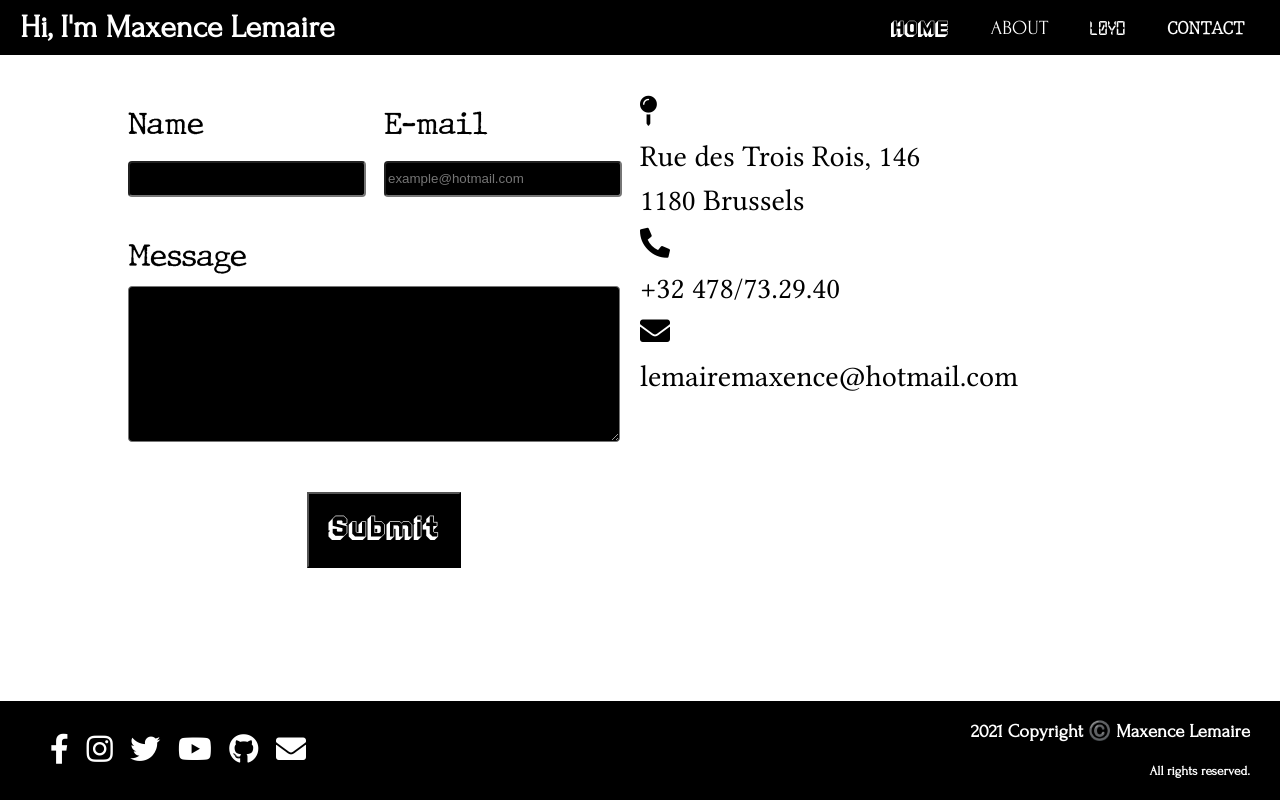
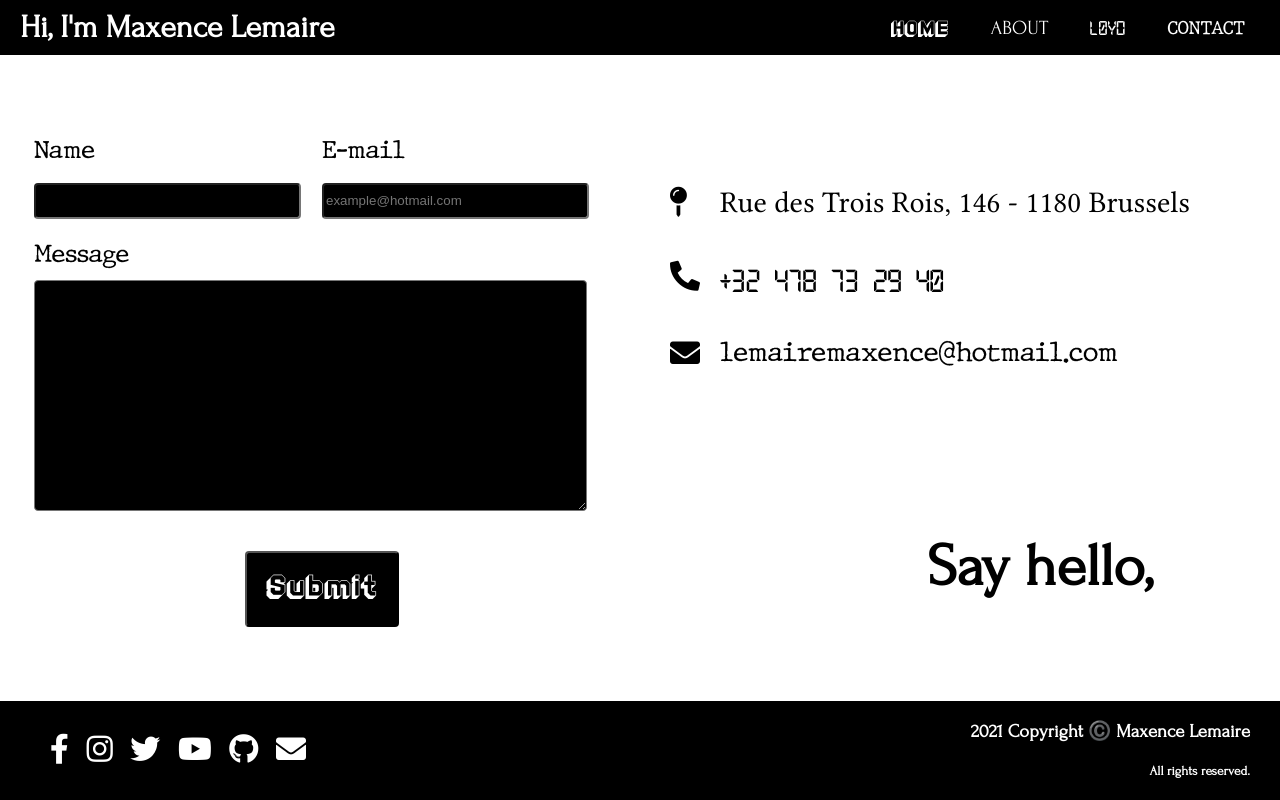
Before and after one commit to Maxlewa/react-portfolio-16, a React (Create React App) app: page /contact in a window 1280 px wide. Built offline with nearby package versions, Linux system fonts and the light colour scheme.

Commit message:
contact ok

```diff
--- a/src/components/ContactComponent.js
+++ b/src/components/ContactComponent.js
@@ -1,9 +1,13 @@
 import React from 'react'
+import Fade from 'react-reveal/Fade';
 
 export default function ContactComponent() {
     return (
         <div id="sectionContact">
+            <Fade right><h1>Say hello,</h1></Fade>
+            <div id="twoDivs">
                 {/* LEFT */}
+                <Fade>
                 <div id="divContactLeft">
                     <div id="divNameMail">
                         <div className="nameMail">
@@ -17,29 +21,30 @@ export default function ContactComponent() {
                     </div>
                     <div id="divMessage">
                         <p>Message</p>
-                    <textarea name="" id="" cols="30" rows="10"></textarea>
+                        <textarea name="" id="" cols="30" rows="15"></textarea>
                     </div>
                     <div id="divSubmit">
                         <button id="buttonSubmit">Submit</button>
                     </div>
                 </div>
+                </Fade>
                 {/* RIGHT */}
+                <Fade>
                 <div id="divContactRight">
-                <div id="contactAdress">
+                    <div className="contactPart">
                         <i class="fas fa-map-pin"></i>
-                    <div>
-                        <p>Rue des Trois Rois, 146</p>
-                        <p>1180 Brussels</p>
+                        <p id="pAdress">Rue des Trois Rois, 146 - 1180 Brussels</p>
+                    </div>
+                    <div className="contactPart">
+                        <i class="fas fa-phone-alt"></i>
+                        <p>+32 478 73 29 40</p>
+                    </div>
+                    <div className="contactPart">
+                        <i class="fas fa-envelope"></i>
+                        <p id="pMail">lemairemaxence@hotmail.com</p>
                     </div>
                 </div>
-                <div id="contactPhone">
-                    <i class="fas fa-phone-alt"></i>
-                    <p>+32 478/73.29.40</p>
-                </div>
-                <div id="contactMail">
-                    <i class="fas fa-envelope"></i>
-                    <p>lemairemaxence@hotmail.com</p>
-                </div>
+                </Fade>
             </div>
         </div>
     )
--- a/src/sass/components/_contactcomponent.sass
+++ b/src/sass/components/_contactcomponent.sass
@@ -1,42 +1,77 @@
 #sectionContact
-    display: flex
-    justify-content: center
-    font-size: 30px
-    margin-top: 40px
-    #divContactLeft
-        font-family: typewriter-regular
-        width: 40%
-        #divNameMail
-            display: flex
-            margin-bottom: 40px
-            .nameMail
-                width: 50%
-                input
-                    width: 90%
-        #divMessage
-            textarea
-                width: 95%
-                background-color: black
-                color: white
-                border-radius: 4px
-        #divSubmit
-            margin-top: 40px
-            text-align: center
-            button
-                color: white
-                background-color: black
-                font-family: unbutton
-                font-size: 30px
-                padding: 10px 20px 20px 20px
-                transition: 0.1s ease
-            button:hover
-                outline: 2px solid black
-                background-color: white
-                color: black
-                transition: 0.1s ease
-    #divContactRight
-        width: 40%
-        font-family: libertiner
+    margin-top: 70px
+    h1
+        font-family: forum
+        font-size: 60px
+        position: fixed
+        right: 10%
+        bottom: 20%
+    #twoDivs
+        display: flex
+        justify-content: center
+        font-size: 30px
+        #divContactLeft
+            font-family: typewriter-regular
+            width: 45%
+            #divNameMail
+                display: flex
+                margin-bottom: 20px
+                .nameMail
+                    width: 50%
+                    p
+                        font-size: 24px
+                    input
+                        width: 90%
+            #divMessage
+                p
+                    font-size: 24px
+                textarea
+                    width: 95%
+                    background-color: black
+                    color: white
+                    border-radius: 4px
+            #divSubmit
+                margin-top: 30px
+                text-align: center
+                button
+                    color: white
+                    background-color: black
+                    font-family: unbutton
+                    font-size: 30px
+                    padding: 10px 20px 20px 20px
+                    transition: 0.1s ease
+                    border-radius: 4px
+                button:hover
+                    // outline: 2px solid black
+                    // border-radius: 4px
+                    box-shadow: 0 0 4px #000000
+                    background-color: white
+                    color: black
+                    transition: 0.1s ease
+        #divContactRight
+            width: 45%
+            font-family: libertiner
+            margin-left: 30px
+            padding-left: 30px
+            margin-top: 50px
+            .contactPart
+                display: flex
+                margin-bottom: 20px
+                p
+                    margin-left: 20px
+                i
+                    margin-top: 12px
+                #pAdress
+                    margin-left: 33px
+                #pMail
+                    font-size: 26px
+            .contactPart:nth-child(2)
+                p
+                    font-family: open
+                    font-size: 32px
+            .contactPart:nth-child(3)
+                p
+                    font-family: typewriter-regular
 
 p
     margin: 10px 0 10px 0
```
Lines whose indentation alone changed are shown as unchanged.
